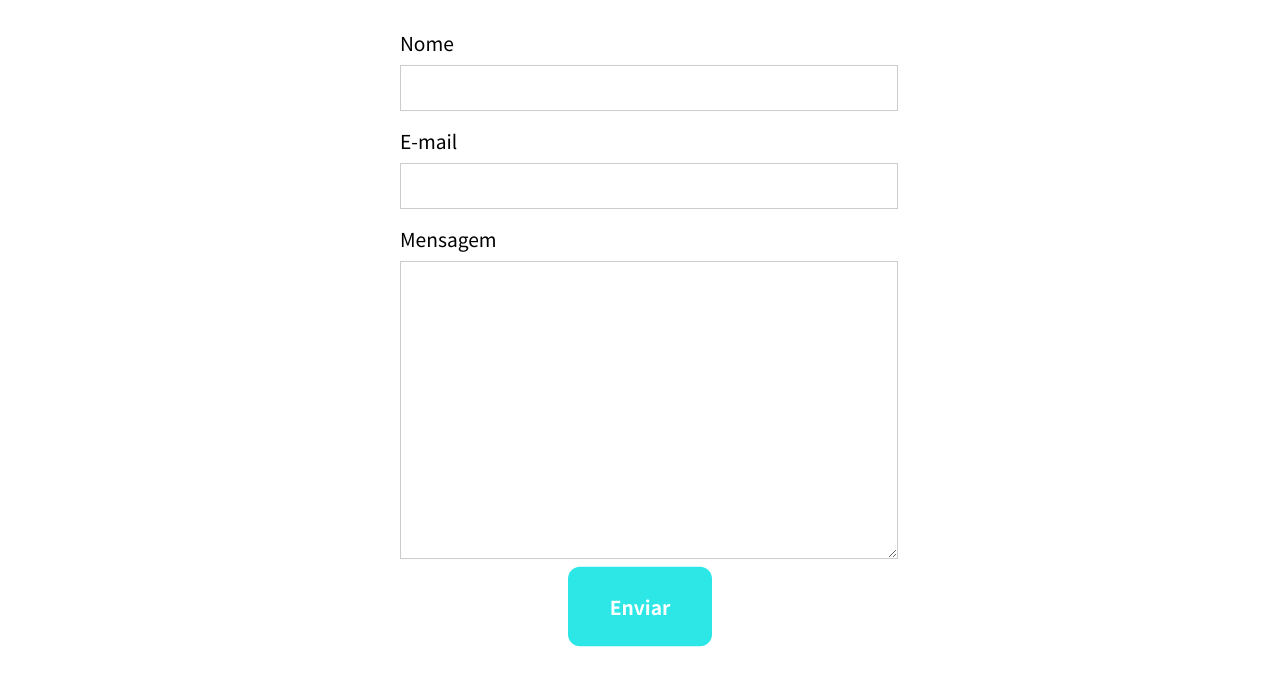
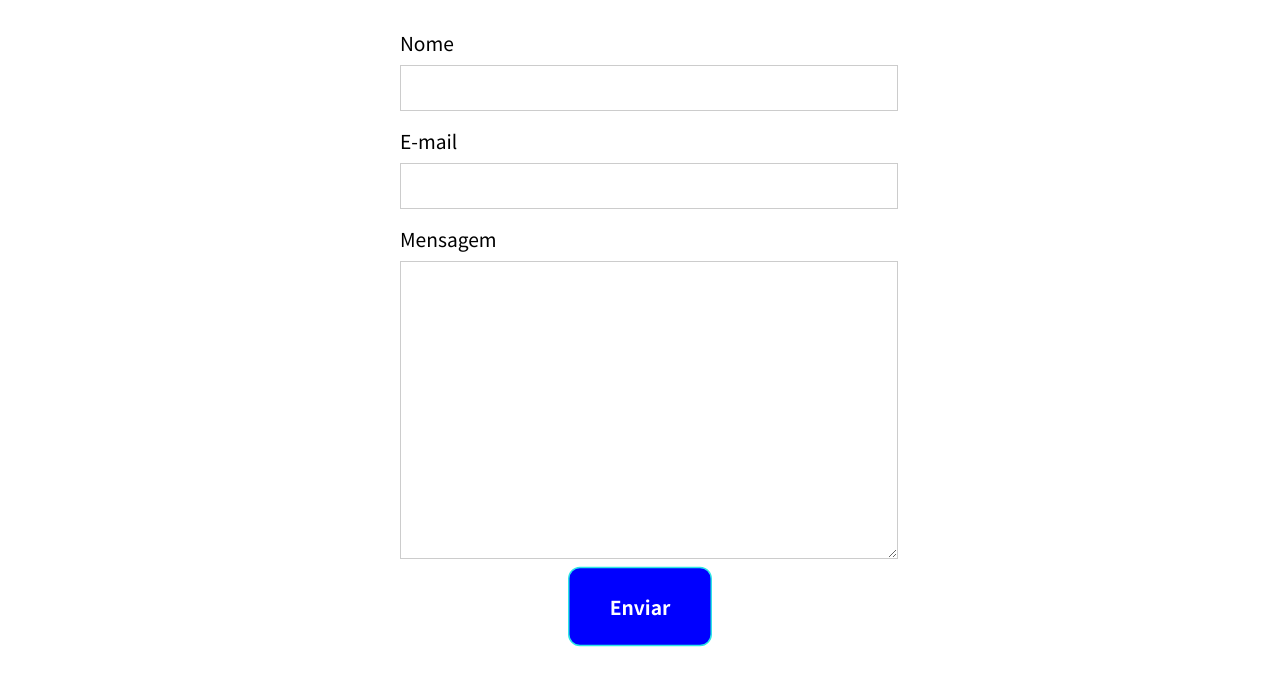
Before and after one commit to maxlyfe/Aulas-modulo-02--Blue-EdTech, a plain HTML site: page Aula 06/portifolio/index.html in a window 1280 px wide. In both pictures the pointer is over the button "Enviar". Shown: the part 2640-3321 px from the top of the page. Drawn offline with Linux system fonts and the light colour scheme.

Commit message:
Atualizando botão enviar

```diff
--- a/Aula 06/portifolio/assets/css/style.css
+++ b/Aula 06/portifolio/assets/css/style.css
@@ -15,7 +15,6 @@ nav {
     position: fixed;
     width: 100%;
 }
-
 nav ul{ /* pega tudo o que esta dentro da ul que esta dentro da nav e modifica o que esta ali dentro*/
     list-style: none; /*deixa a lista sem nenhum estilo, neste caso tira os pontinhos pretos a esquerda*/
     /*background-color: rgb(45, 230, 230); Escolhe a cor da TAG (ul)*/
@@ -44,14 +43,12 @@ header div p{
     font-size: 2vw;
     font-weight: 500;
     color: #2de6e6;
-
 }
 header div span{
     font-size: 1vw;
     font-weight: 300;
     color: #2de6e6;
 }
-
 section#sobre-mim{
     display: flex;
     justify-content: center;
@@ -137,7 +134,6 @@ section#habilidades div span#python{
     padding: 1.3rem;
     border-radius: 1rem;
     width: 50%;
-
 }
 section#habilidades div span#html{
     background: blue;
@@ -165,7 +161,6 @@ section#habilidades div span#js{
     border-radius: 1rem;
     width: 01%;
 }
-
 section#contato {
     padding: 3rem 10rem 3rem 10rem; /*espaçamento interno em sentido hario*/
     display: flex;
@@ -190,12 +185,9 @@ section#contato div#redes div#icons a{
     font-size: 4rem; /*como o icone é considerado uma fonte, com este comando aumentamos ele de tamanho*/
     padding: 2rem;
     transition:  all .4s ease-out; /*suavisa a transição de cores no hover */
-
 }
-
 section#contato div#redes div#icons a:hover{ /*quando passar o mouse sobre o elemento ele vai ter uma transição, pelo comando houver */
     color: #817fff;
-
 }
 section#contato div#redes div#icons a i{
     transition:  all .4s ease-out;
@@ -203,7 +195,6 @@ section#contato div#redes div#icons a i{
 section#contato div#redes div#icons a i:hover{ /*o transforme só funciona dentro do elemento que aparece na tela, por isso colocamos no i e não no a, já que o a é um link*/
     transform: scale(1.5); /*Faz uma trancição em escala do icone importado*/
 }
-
 section#contato div#form{
     display: flex;
     justify-content: center;
@@ -217,9 +208,7 @@ section#contato div#form h3{
 }
 section#contato div#form form{
     width: 50%;
-
 }
-
 section#contato div#form form input, textarea{
     width: 100%;
     padding: .5rem;
@@ -228,12 +217,10 @@ section#contato div#form form input, textarea{
     margin-top: .5rem;/*cria margens na parte superior */
     margin-bottom: 1rem; /*agora na parte inferior*/
     outline: none; /*Retira a borda do input quando clico dentro dele*/
-
 }
 section#contato div#form form label{
     font-size:  1.2rem;
 }
-
 section#contato div#form form button:hover{
     transition:  all .4s ease-out;
 }
@@ -255,6 +242,9 @@ section#contato div#form form button#enviar{
     background-color: #2de6e6;
     color: #fff;
 }
-section#contato div#form form button:hover{
+section#contato div#form form button#enviar:hover{
+    background-color: blue;
+}
+section#contato div#form form button#enviar:hover{
     transform: scale(1.5);
 }
--- a/Aula 06/portifolio/index.html
+++ b/Aula 06/portifolio/index.html
@@ -144,6 +144,6 @@
 
         </footer>
 
-        <script src="./assets/js/script.js"></script>
+        <script src="./assets/js/script.js"></script> <!-- Chamamos o Javascript-->
     </body><!-- Fecha a nossa TAG (<body>).-->
 </html>
```
